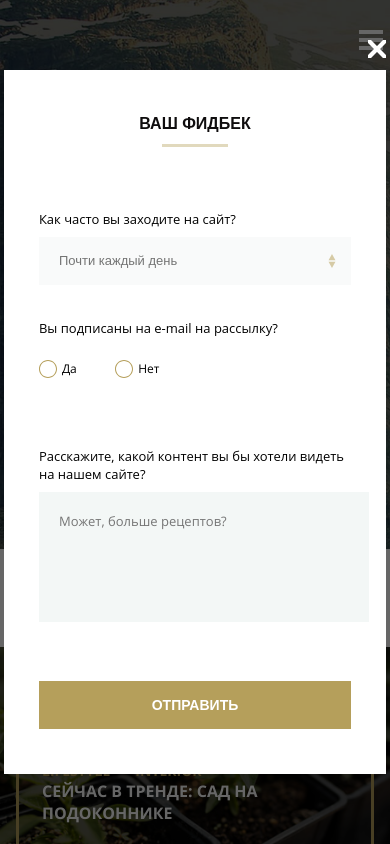
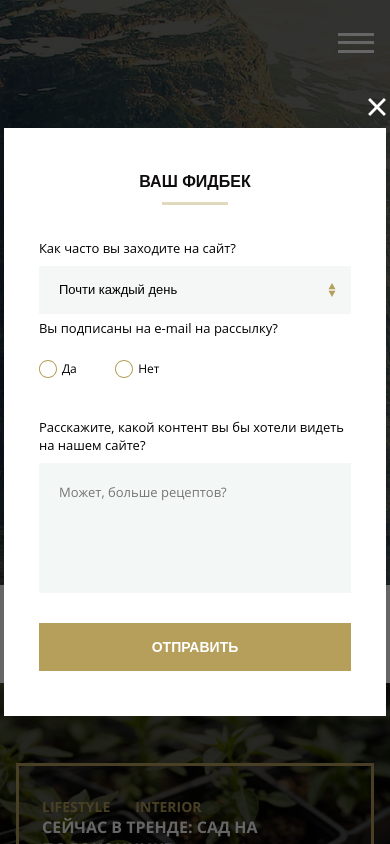
Before and after one commit to Elena-ked/mq-diplom_2021, a plain HTML site: page index.html in a window 390 px wide. Shown: the top 844 px of the page. Drawn offline with Linux system fonts and the light colour scheme; files whose address does not match are found by name.

Commit message:
Update style.css

```diff
--- a/css/style.css
+++ b/css/style.css
@@ -81,6 +81,7 @@ body {
 }
 
 .menu {
+  position: relative;
   align-self: flex-end;
   font-weight: 400;
   font-size: 13px;
@@ -89,8 +90,8 @@ body {
 }
 
 .menu-burger {
-  position: absolute;
-  width: 24px;
+  position: relative;
+  width: 36px;
   height: 20px;
   text-indent: -9999px;
   border: none;
@@ -105,9 +106,9 @@ body {
 .menu-burger::after {
   content: "";
   position: absolute;
-  right: 16px;
+right: 1px;
   width: 100%;
-  height: 20%;
+  height: 15%;
   background-color: #ffffff;
 }
 
@@ -118,9 +119,9 @@ body {
 .menu-burger-label {
   position: absolute;
   top: 8px;
-  right: 16px;
+right: 1px;
   width: 100%;
-  height: 20%;
+  height: 15%;
   background-color: #ffffff;
 }
 
@@ -204,7 +205,7 @@ body {
 .form-row {
   width: 100%;
   box-sizing: border-box;
-  margin-top: 34px;
+  margin-top: 5px;
 }
 
 .form-hint {
@@ -226,7 +227,6 @@ body {
   line-height: normal;
   font-size: 13px;
   color: #000000;
-  opacity: 0.54;
   border: none;
   background-image: url("../svg/form-arrows.svg");
   background-repeat: no-repeat;
@@ -281,7 +281,7 @@ body {
 
 .popup_textarea {
   box-sizing: border-box;
-  width: 330px;
+  width: 100%;
   height: 130px;
   background-color: #f3f7f6;
   border: none;
@@ -326,7 +326,7 @@ body {
   background-image: url("../svg/form-x.svg");
   background-repeat: no-repeat;
   background-position: center center;
-  background-size: 27px;
+  background-size: 18px;
   background-color: transparent;
 }
 
@@ -1105,10 +1105,7 @@ body {
     padding-left: 43px;
     padding-top: 100px;
   }
-  .header-title {
-    line-height: 55px;
-    font-size: 5.2vw;
-  }
+
   .menu-burger::before,
   .menu-burger::after {
     right: 35px;
@@ -1141,7 +1138,6 @@ body {
   .trend-description {
     right: 19px;
     left: 20px;
-    width: calc(100% - 50px);
     padding-top: 36px;
     padding-left: 31px;
   }
```
